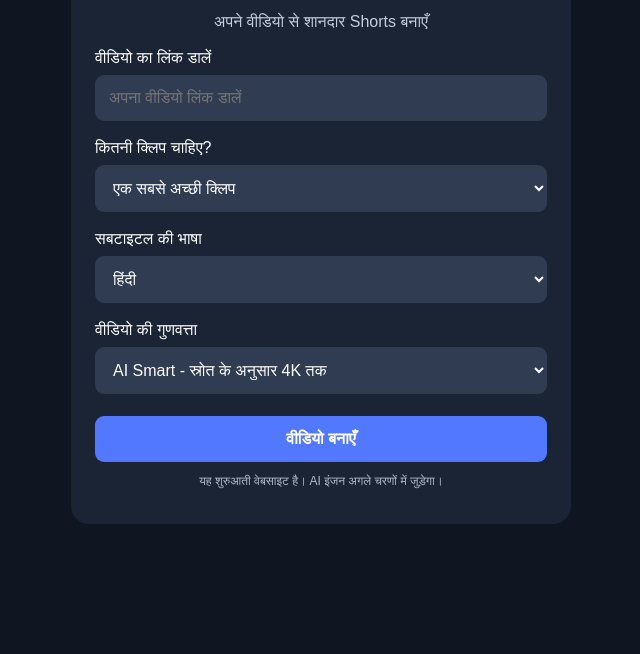
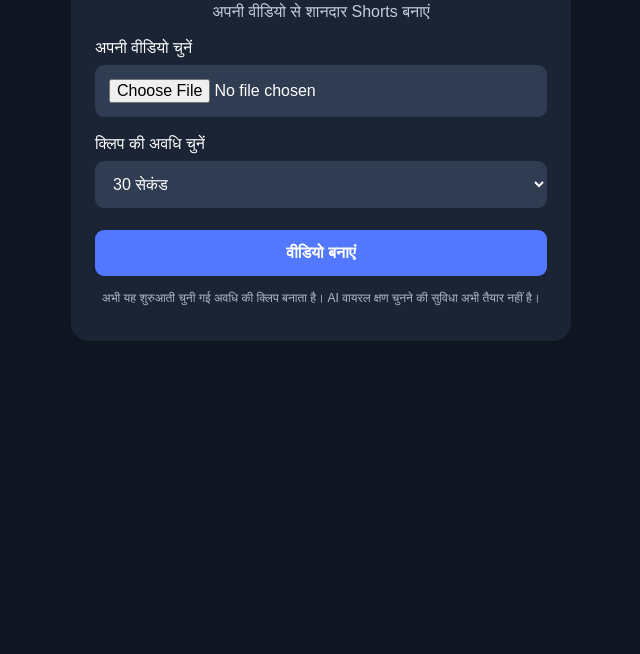
Before and after one commit to rajna1870-sketch/AI-Viral-Clip-Maker, a plain HTML site: page index.html in a window 1280 px wide. Shown: the part 146-800 px from the top of the page, without its empty margins (319-959 px from the left). Drawn offline with Linux system fonts and the light colour scheme.

Commit message:
Update index.html

```diff
--- a/index.html
+++ b/index.html
@@ -1,3 +1,4 @@
+
 
 <!DOCTYPE html>
 <html lang="hi">
@@ -8,49 +9,102 @@
 <style>
 *{box-sizing:border-box}
 body{margin:0;padding:20px;background:#101522;color:white;font-family:Arial,sans-serif}
-.container{max-width:500px;margin:35px auto;background:#1b2435;padding:24px;border-radius:18px}
+.container{max-width:500px;margin:25px auto;background:#1b2435;padding:24px;border-radius:18px}
 h1{text-align:center;color:#7c9cff}
 p{text-align:center;color:#c4ccdc}
 label{display:block;margin:18px 0 8px}
 input,select,button{width:100%;padding:14px;border:0;border-radius:9px;font-size:16px}
 input,select{background:#303c51;color:white}
 button{margin-top:22px;background:#5278ff;color:white;font-weight:bold}
+button:disabled{opacity:.5}
 .note{font-size:12px;color:#aeb9cc}
+video{width:100%;margin-top:20px;border-radius:12px}
+#status{margin-top:15px;text-align:center;overflow-wrap:anywhere}
 </style>
 </head>
 <body>
 <div class="container">
 <h1>AI Viral Clip Maker</h1>
-<p>अपने वीडियो से शानदार Shorts बनाएँ</p>
+<p>अपनी वीडियो से शानदार Shorts बनाएं</p>
 
-<label>वीडियो का लिंक डालें</label>
-<input type="url" placeholder="अपना वीडियो लिंक डालें">
+<label>अपनी वीडियो चुनें</label>
+<input type="file" id="video" accept="video/mp4,video/quicktime,video/x-matroska,video/webm">
 
-<label>कितनी क्लिप चाहिए?</label>
-<select>
-<option>एक सबसे अच्छी क्लिप</option>
-<option>5 क्लिप</option>
-<option>10 क्लिप</option>
+<label>क्लिप की अवधि चुनें</label>
+<select id="duration">
+<option value="15">15 सेकंड</option>
+<option value="30" selected>30 सेकंड</option>
+<option value="45">45 सेकंड</option>
+<option value="60">60 सेकंड</option>
 </select>
 
-<label>सबटाइटल की भाषा</label>
-<select>
-<option>हिंदी</option>
-<option>English</option>
-</select>
+<button id="makeBtn" onclick="makeClip()">वीडियो बनाएं</button>
 
-<label>वीडियो की गुणवत्ता</label>
-<select>
-<option>AI Smart - स्रोत के अनुसार 4K तक</option>
-<option>1080p</option>
-<option>2K</option>
-<option>4K</option>
-</select>
+<div id="status"></div>
+<video id="result" controls hidden></video>
+<a id="download" hidden download="viral_clip.mp4">
+<button type="button">वीडियो डाउनलोड करें</button>
+</a>
 
-<button onclick="alert('अभी वीडियो बनाने वाला AI इंजन जोड़ना बाकी है।')">
-वीडियो बनाएँ
-</button>
-<p class="note">यह शुरुआती वेबसाइट है। AI इंजन अगले चरणों में जुड़ेगा।</p>
+<p class="note">
+अभी यह शुरुआती चुनी गई अवधि की क्लिप बनाता है।
+AI वायरल क्षण चुनने की सुविधा अभी तैयार नहीं है।
+</p>
 </div>
+
+<script>
+async function makeClip(){
+ const file=document.getElementById("video").files[0];
+ const duration=document.getElementById("duration").value;
+ const status=document.getElementById("status");
+ const btn=document.getElementById("makeBtn");
+
+ if(!file){
+   status.textContent="पहले अपने फोन से वीडियो चुनें।";
+   return;
+ }
+
+ if(file.size>200*1024*1024){
+   status.textContent="वीडियो 200 MB से छोटी होनी चाहिए।";
+   return;
+ }
+
+ const data=new FormData();
+ data.append("video",file);
+ data.append("duration",duration);
+
+ btn.disabled=true;
+ status.textContent="वीडियो बन रही है, कृपया प्रतीक्षा करें...";
+
+ try{
+   const response=await fetch(
+     "https://ai-viral-clip-maker.onrender.com/make-clip",
+     {method:"POST",body:data}
+   );
+
+   if(!response.ok){
+     const error=await response.json();
+     throw new Error(error.detail || "वीडियो नहीं बन पाई");
+   }
+
+   const blob=await response.blob();
+   const url=URL.createObjectURL(blob);
+
+   const result=document.getElementById("result");
+   result.src=url;
+   result.hidden=false;
+
+   const download=document.getElementById("download");
+   download.href=url;
+   download.hidden=false;
+
+   status.textContent="आपकी वीडियो तैयार है!";
+ }catch(error){
+   status.textContent="त्रुटि: "+error.message;
+ }finally{
+   btn.disabled=false;
+ }
+}
+</script>
 </body>
 </html>
```
